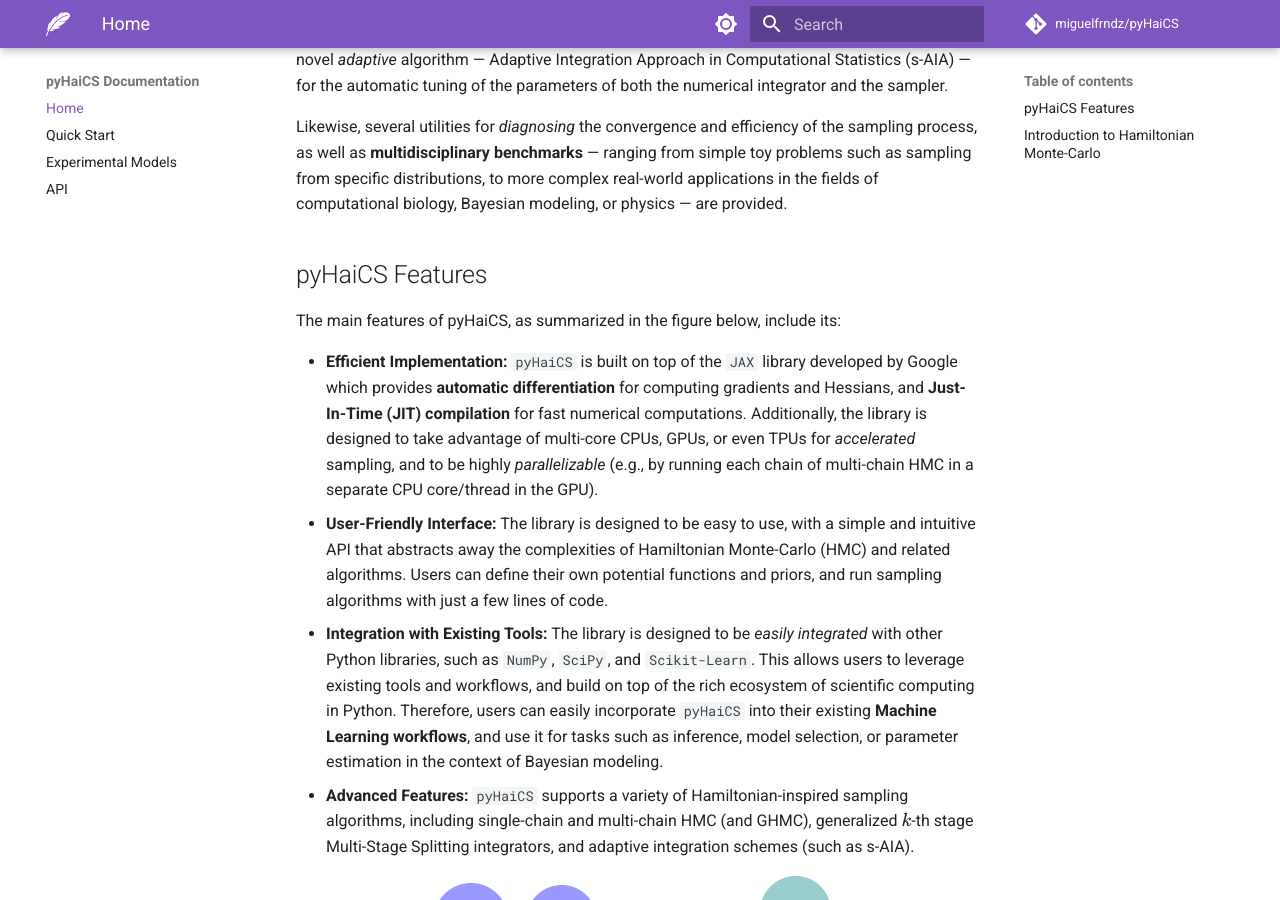
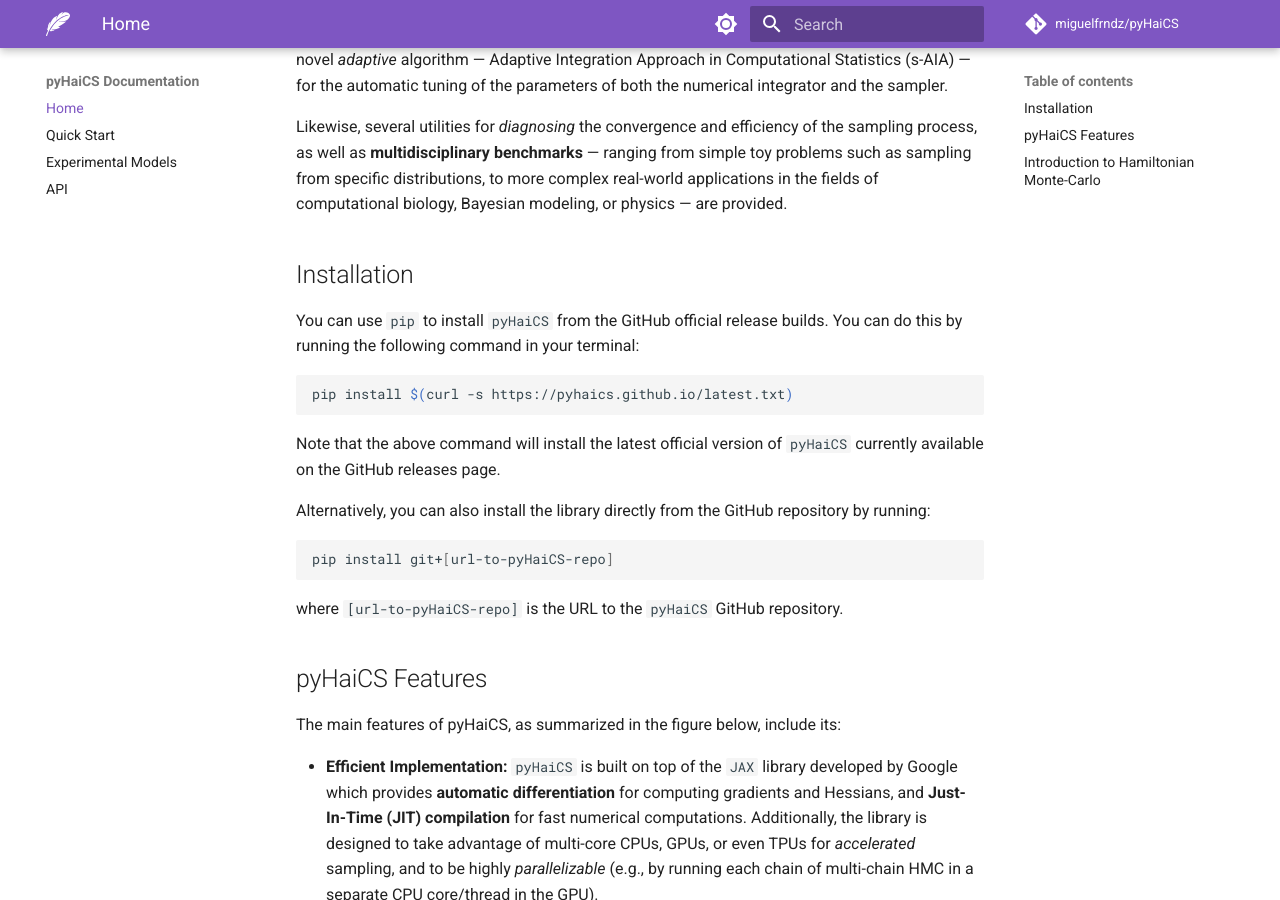
Before and after one commit to pyHaiCS/pyhaics.github.io, an MkDocs documentation site: the page built from docs/index.md, in a window 1280 px wide and 900 px high, scrolled down 571 px. Built offline with MkDocs 1.6.1 and Material for MkDocs 9.7.7, drawn with Linux system fonts in a browser that asks for light colours; comment, search, counter and statistics services are not loaded.

Commit message:
Updated Index with Installation Guide

````diff
--- a/docs/index.md
+++ b/docs/index.md
@@ -8,6 +8,19 @@ Introducing `pyHaiCS`, a Python library for **Hamiltonian-based Monte-Carlo** me
 Although currently still in development, our library implements a wide range of **sampling algorithms** — including single-chain and multi-chain Hamiltoninan Monte-Carlo (HMC) and Generalized HMC (GHMC); a variety of numerical schemes for the *integration* of the simulated Hamiltonian dynamics (including a generalized version of Multi-Stage Splitting integrators), or a novel *adaptive* algorithm — Adaptive Integration Approach in Computational Statistics (s-AIA) — for the automatic tuning of the parameters of both the numerical integrator and the sampler.
 
 Likewise, several utilities for *diagnosing* the convergence and efficiency of the sampling process, as well as **multidisciplinary benchmarks** — ranging from simple toy problems such as sampling from specific distributions, to more complex real-world applications in the fields of computational biology, Bayesian modeling, or physics — are provided.
+
+## Installation
+You can use `pip` to install `pyHaiCS` from the GitHub official release builds. You can do this by running the following command in your terminal:
+```bash
+pip install $(curl -s https://pyhaics.github.io/latest.txt)
+```
+Note that the above command will install the latest official version of `pyHaiCS` currently available on the GitHub releases page.
+
+Alternatively, you can also install the library directly from the GitHub repository by running:
+```bash
+pip install git+[url-to-pyHaiCS-repo]
+```
+where `[url-to-pyHaiCS-repo]` is the URL to the `pyHaiCS` GitHub repository.
 
 ## pyHaiCS Features
 
````
